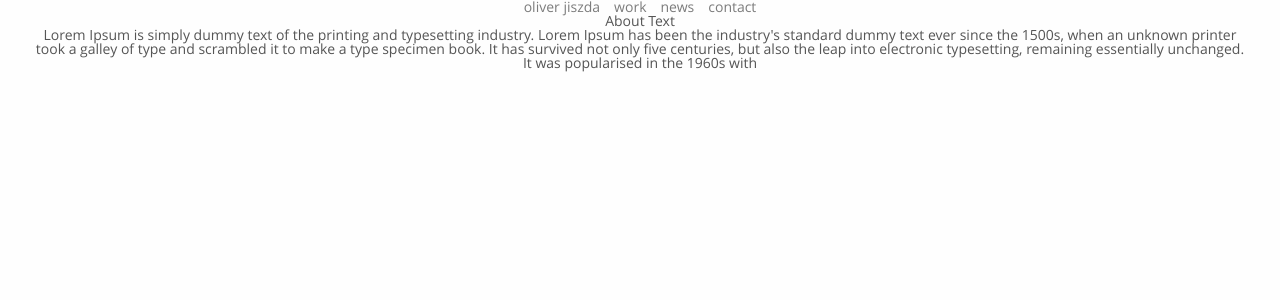
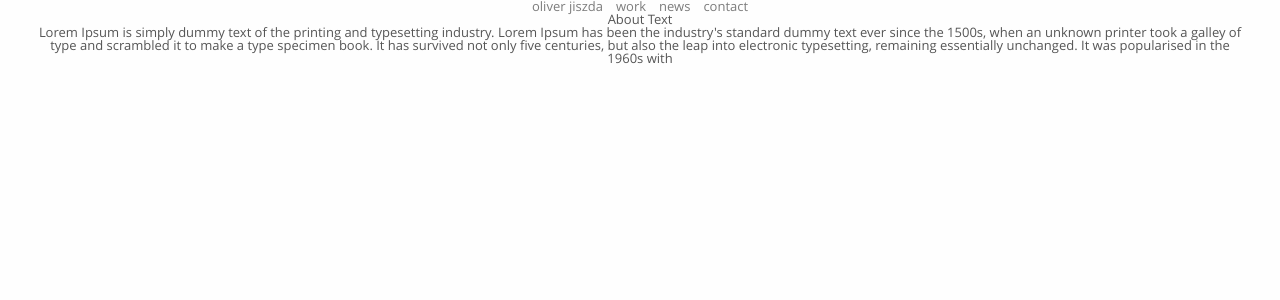
Before and after one commit to jaeh/oj-staging.jaeh.at, a Node project: template views/pages/about.jade in a window 1280 px wide. Shown: the top 300 px of the page. Run offline with Node 20 templates, Linux system fonts and the light colour scheme; the template is opened without the code that fills it, so the values that code supplies are empty; style sheets or scripts are compiled from the project's sources.

Commit message:
removed zeros from 0., changed font-size

```diff
--- a/public/css/main.styl
+++ b/public/css/main.styl
@@ -26,13 +26,13 @@ body
   text-align center
   width 100%
   position absolute
-  transition(background-color 0.5s)
-  font-size 14px
+  transition(background-color .5s)
+  font-size 13px
   user-select none
 
   #content
     display inline-block
-    transition(color 0.5s)
+    transition(color .5s)
 
     &.work,
     &.index
@@ -67,12 +67,12 @@ body
           display none
 
     header.main.animated
-      transition(margin 0.2s)
+      transition(margin .2s)
 
 form
   input,
   textarea
-    transition(0.5s)
+    transition(.5s)
 
 header.main
   left 0
@@ -85,13 +85,13 @@ header.main
     ul
       li
         display inline
-        margin 0 0.5em
+        margin 0 .5em
 
 a
   color a_color
   cursor pointer
   text-decoration none
-  transition(color 0.5s)
+  transition(color .5s)
 
   &:hover
     color a_color_hover
@@ -112,7 +112,7 @@ noscript#image-gallery, div#gallery
     box-sizing border-box
     max-width 100%
     width auto
-    transition(all 0.5s)
+    transition(all .5s)
 
 #extra-menu-container
   position absolute
@@ -134,7 +134,7 @@ noscript#image-gallery, div#gallery
     &.displayed
       z-index 1
       opacity 1
-      transition(opacity 1.2s linear 0.8s)
+      transition(opacity 1.2s linear .8s)
       h2
         opacity 1
         user-select initial
@@ -144,7 +144,7 @@ noscript#image-gallery, div#gallery
       height 1.2em
       margin 2% 0 0
       font-size .8em
-      letter-spacing 0.08em
+      letter-spacing .08em
 
 
 form
@@ -176,7 +176,7 @@ body.night
 
 body header.main nav#menu li#leftright-container
   width 3em
-  margin 0 0.5em 0 3em
+  margin 0 .5em 0 3em
   display inline-block
   vertical-align middle
 
@@ -236,7 +236,7 @@ body header.main nav#menu li#leftright-container
 .triangle
   border-color transparent
   border-style solid
-  border-width 0.5em
+  border-width .5em
   height 0
   width 0
   &.down
@@ -263,25 +263,32 @@ body.night
     &.up
       border-bottom-color body_bg_color
 
+#fullscreen-container,
+#daynight-container
+  z-index 1
+
 #fullscreen-container
-  left 0.5em
+  left .5em
   position absolute
-  top 0.5em
+  top .5em
 
   a
     position absolute
 
 #daynight-container
-  bottom 1.5em
-  left 0.5em
+  left .5em
   position absolute
-  top auto
+  top 1.5em
+
+  &.bottom
+    top auto
+    bottom .5em
 
   a
     position absolute
     background-color body_bg_color_night
-    padding 0.5em
-    border-radius 0.5em
+    padding .5em
+    border-radius .5em
 
 body.night
   #daynight-container
@@ -299,3 +306,13 @@ body.night
       margin 3% 0 0
     h2
       display none
+
+@media all and (max-width: 600px) and (min-height: 600px)
+  body
+    header.main
+      margin 13% 0 .5em
+
+@media all and (max-width: 400px) and (min-height: 550px)
+  body
+    header.main
+      margin 25% 0 .5em
```
